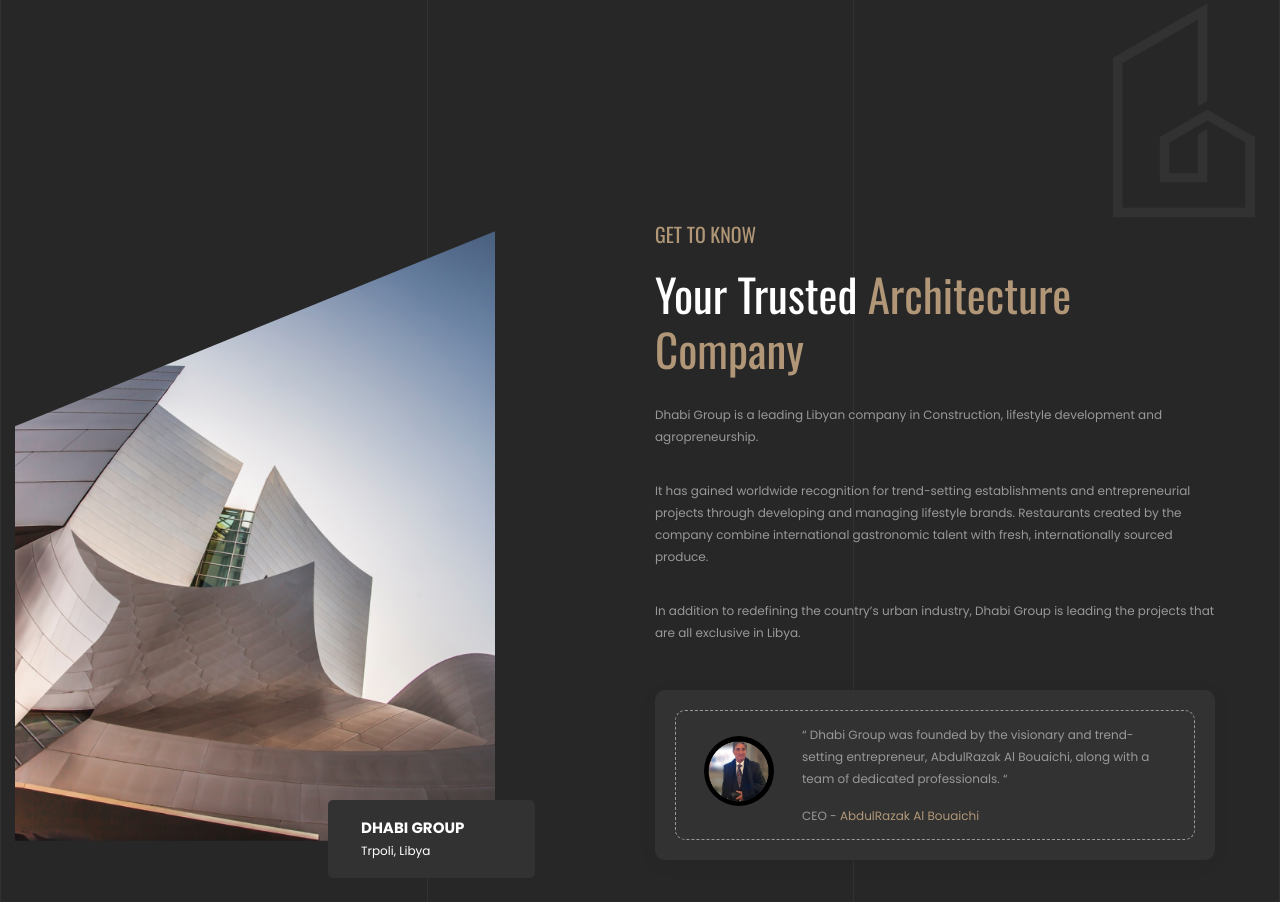
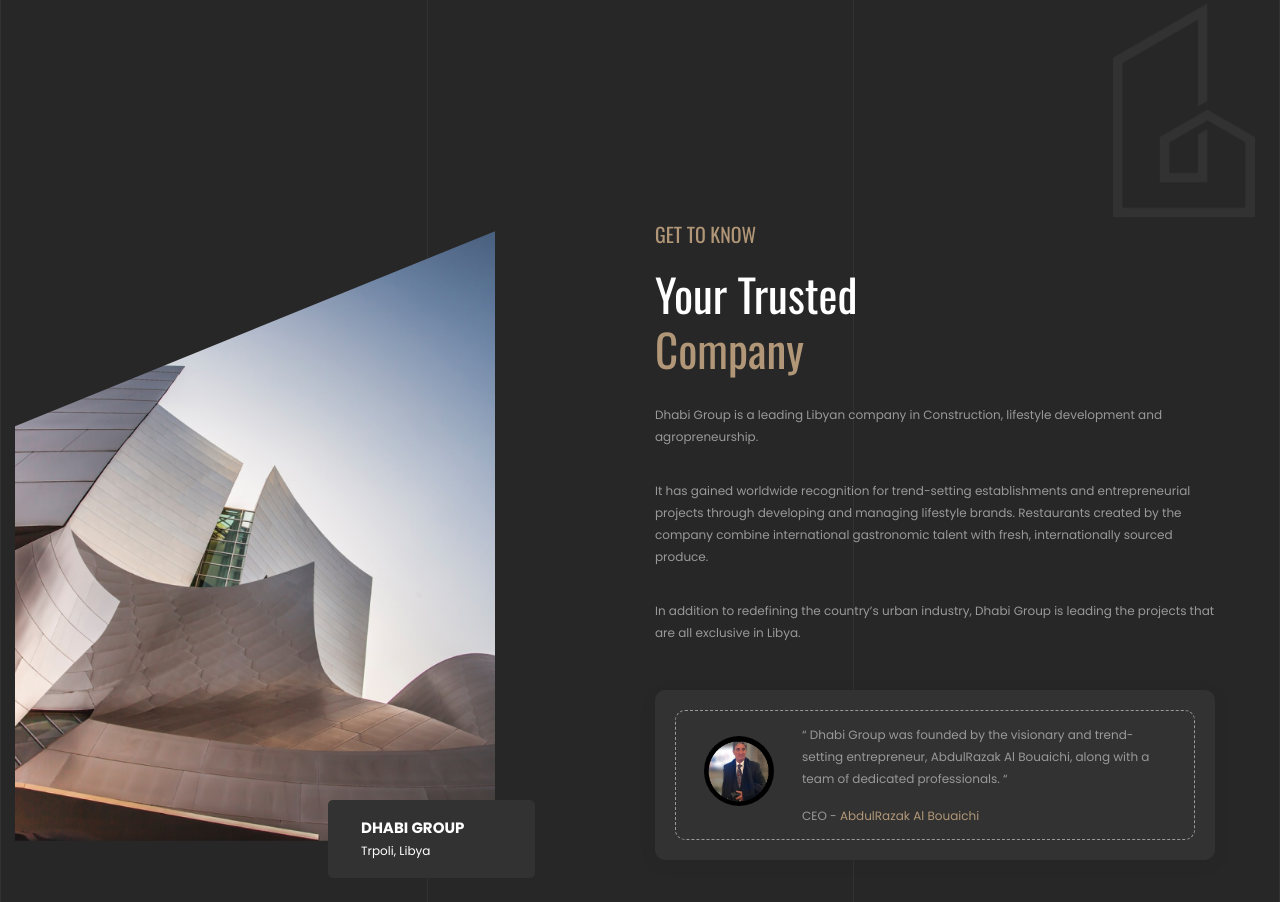
Before and after one commit to dhabigroup/dhabigroup.github.io, a plain HTML site: page index.html in a window 1280 px wide. Shown: the part 1351-2253 px from the top of the page. Drawn offline with nearby package versions, Linux system fonts and the light colour scheme; a web font is replaced by a local one.

Commit message:
commit
commit fix

```diff
--- a/index.html
+++ b/index.html
@@ -421,7 +421,7 @@
                         <div class="content-box p_relative mr_50">
                             <div class="sec-title">
                                 <span class="sub-title">GET TO KNOW</span>
-                                <h2>Your Trusted <span>Architecture <br />Company</span></h2>
+                                <h2>Your Trusted <span> <br />Company</span></h2>
                             </div>
                             <div class="text">
                                 <p>Dhabi Group is a leading Libyan company in Construction, lifestyle development and agropreneurship.</p>
```
Also changed, not shown: about.html (+1 -1 lines).
